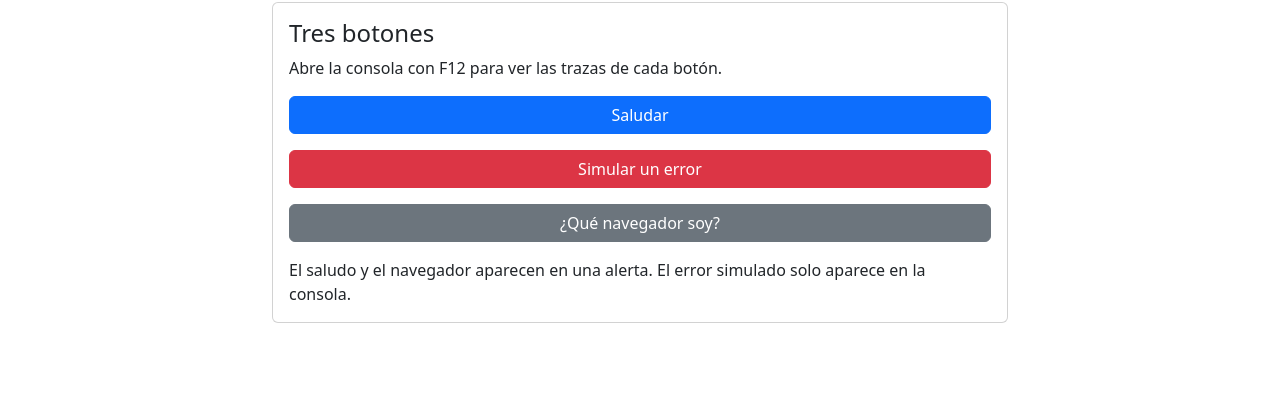
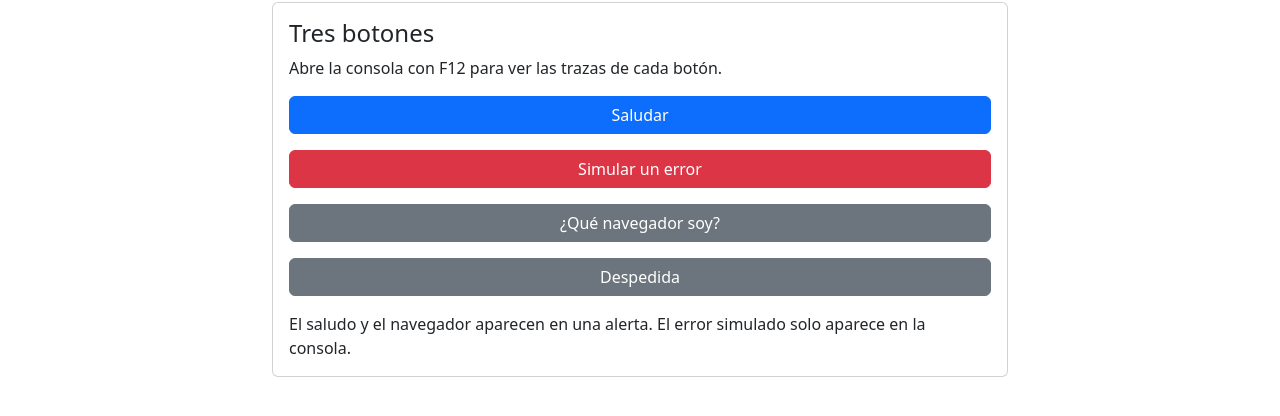
Before and after one commit to GabiCJ04/DesarrolloEntornoCliente, a plain HTML site: page tema02/interaccion.html in a window 1280 px wide. Shown: the part 134-550 px from the top of the page. Drawn offline with nearby package versions, Linux system fonts and the light colour scheme.

Commit message:
Actualiza los ejercicios del tema 2

```diff
--- a/tema02/interaccion.html
+++ b/tema02/interaccion.html
@@ -36,6 +36,8 @@
           <button type="button" class="btn btn-primary" onclick="saludar()">Saludar</button>
           <button type="button" class="btn btn-danger" onclick="simularError()">Simular un error</button>
           <button type="button" class="btn btn-secondary" onclick="mostrarNavegador()">¿Qué navegador soy?</button>
+          <button type="button" class="btn btn-secondary" onclick="Despedida()">Despedida</button>
+
         </div>
         <p class="mt-3 mb-0">El saludo y el navegador aparecen en una alerta. El error simulado solo aparece en la consola.</p>
       </div></section>
--- a/tema02/js/app.js
+++ b/tema02/js/app.js
@@ -15,3 +15,7 @@ function mostrarNavegador() {
   console.warn("El userAgent contiene identificadores de compatibilidad; no identifica el motor de forma fiable.");
   alert(navigator.userAgent);
 }
+
+function Despedida() {
+  console.warn("Adios");
+}
```
